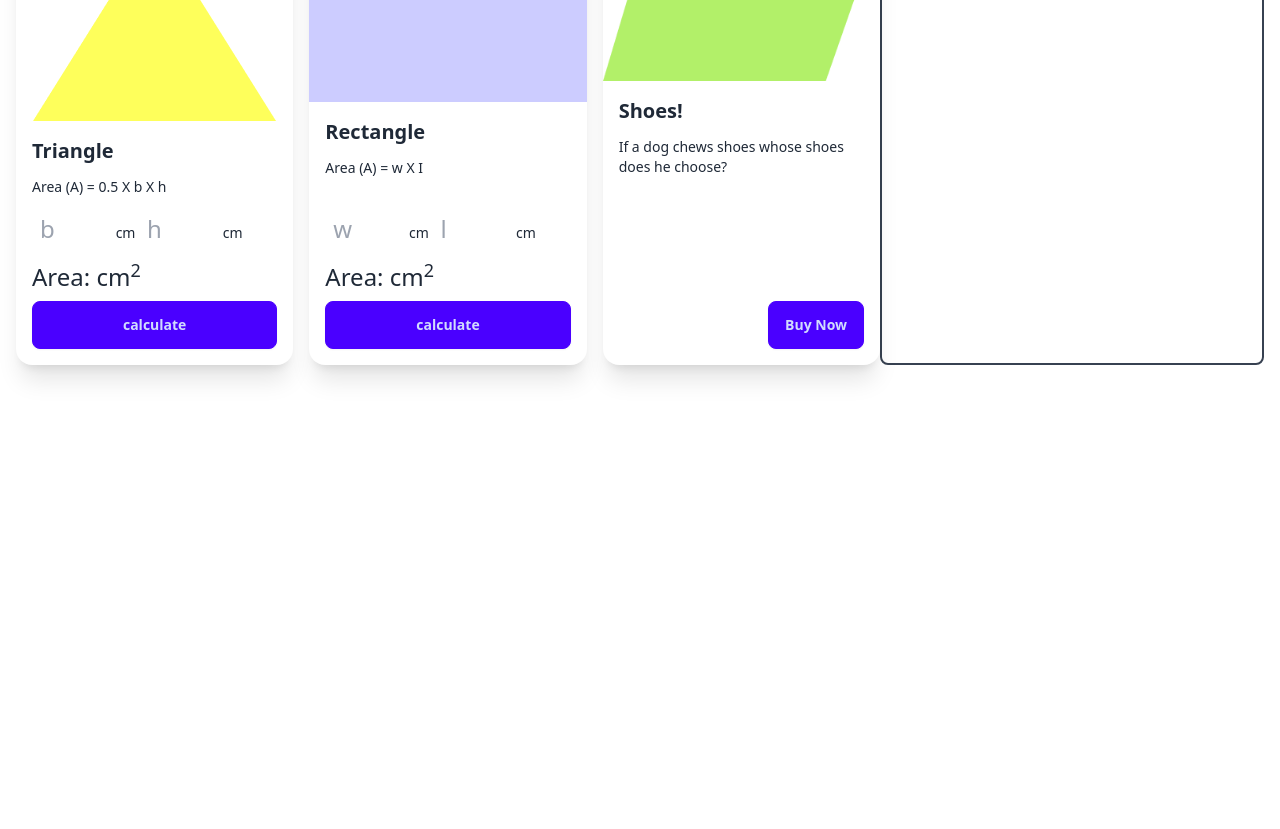
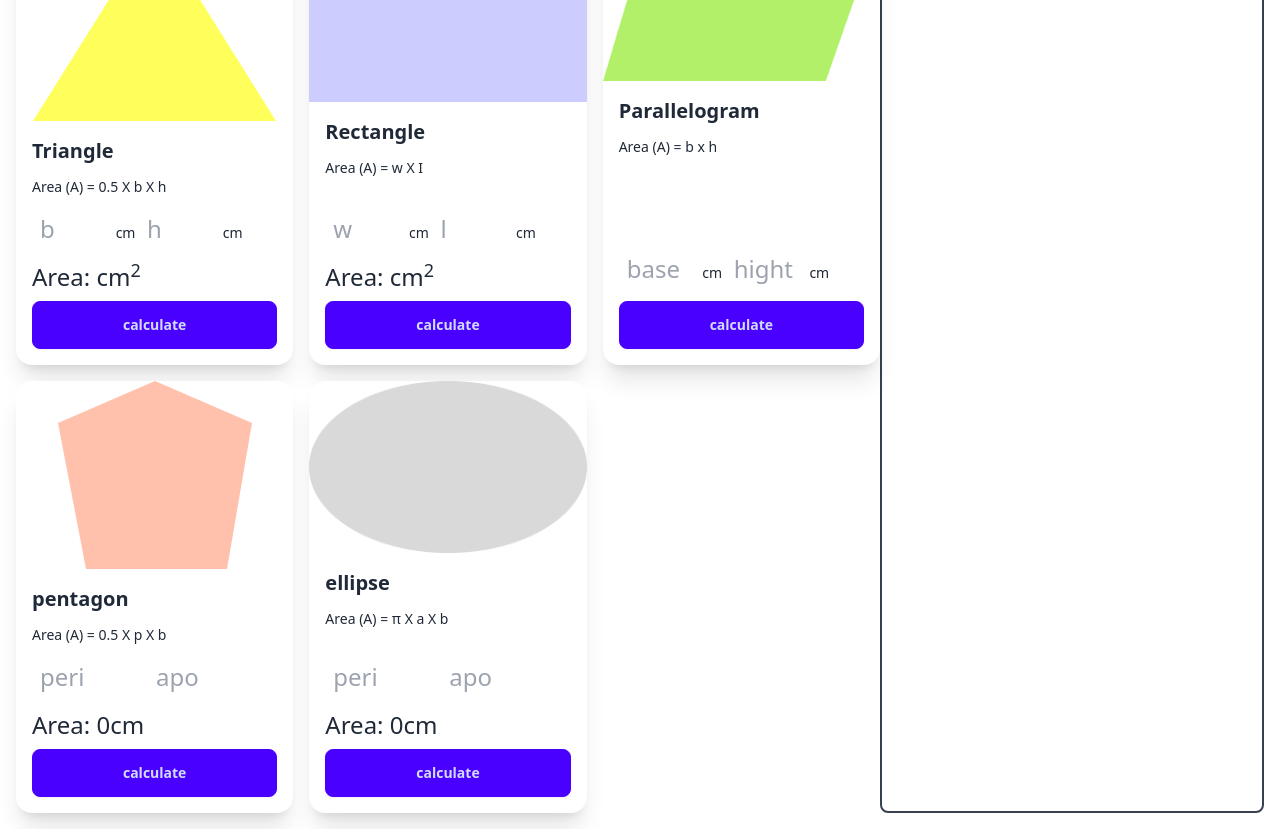
Before and after one commit to sakib31p/dom-doctor, a plain HTML site: page index.html in a window 1280 px wide. Shown: the part 89-918 px from the top of the page. Before the commit the page ends 800 px from the top, so only its background shows below. Drawn offline with nearby package versions, Linux system fonts and the light colour scheme.

Commit message:
added all

```diff
--- /dev/null
+++ b/ellipse.js
@@ -0,0 +1,19 @@
+function calculateEllipseArea(){
+    const majorRadius = getInputValueById('ellipse-major-radius');
+    const minorRadius = getInputValueById('ellipse-minor-radius');
+    const area = 3.1416 * majorRadius * minorRadius;
+    setInnerTextById('ellipse-area',area);
+
+}
+
+function getInputValueById(inputFieldId){
+    const inputField = document.getElementById(inputFieldId);
+    const inputValueText = inputField.value;
+    const value = parseFloat(inputValueText);
+    return value;
+}
+
+function setInnerTextById(elementId,area){
+    const element = document.getElementById(elementId);
+    element.innerText = area;
+}
--- a/index.html
+++ b/index.html
@@ -60,10 +60,60 @@
             <div class="card card-compact w-auto bg-base-100 shadow-xl">
                 <figure><img src="images/parallelogram.png" alt="Shoes" /></figure>
                 <div class="card-body">
-                  <h2 class="card-title">Shoes!</h2>
-                  <p>If a dog chews shoes whose shoes does he choose?</p>
+                  <h2 class="card-title">Parallelogram</h2>
+                  <p>Area (A) = b    x   h</p>
+                  <div>
+                    <!-- base  -->
+                    <input class="w-20 text-2xl p-2 rounded-sm" type="text" name="" id="parallelogram-base" placeholder="base">
+                    <span>cm</span>
+                    <!-- hight  -->
+                    <input class="w-20 text-2xl p-2 rounded-sm" type="text" name="" id="parallelogram-hight" placeholder="hight">
+                    <span>cm</span>
+                  </div>
                   <div class="card-actions justify-end">
-                    <button class="btn btn-primary">Buy Now</button>
+                    <button onclick="calculateParallelogramArea()" class="btn btn-primary w-full">calculate</button>
+                  </div>
+                </div>
+              </div>
+<!-- pentagon  -->
+            <div class="card card-compact w-auto bg-base-100 shadow-xl">
+                <figure><img src="images/pentagon.png" alt="Shoes" /></figure>
+                <div class="card-body">
+                  <h2 class="card-title">pentagon</h2>
+                  <p>Area (A) = 0.5 X p X b</p>
+                  <div class="flex gap-5">
+                    <!-- perimeter-->
+                    <input class="w-24 text-2xl p-2 rounded-sm" type="text" name="" id="pentagon-perimeter" placeholder="peri">
+
+                    <!-- apothem -->
+                    <input class="w-24 text-2xl p-2 rounded-sm" type="text" name="" id="pentagon-apothem" placeholder="apo">
+                  </div>
+                  <div>
+                    <p class="text-2xl">Area: <span id="pentagon-area">0</span><span>cm</span></p>
+                  </div>
+                  <div class="card-actions justify-end">
+                    <button onclick="calculatePentagonArea()" class="btn btn-primary w-full">calculate</button>
+                  </div>
+                </div>
+              </div>
+              <!-- ellipse -->
+            <div class="card card-compact w-auto bg-base-100 shadow-xl">
+                <figure><img src="images/ellipse.png" alt="Shoes" /></figure>
+                <div class="card-body">
+                  <h2 class="card-title">ellipse</h2>
+                  <p>Area (A) = π X a X b</p>
+                  <div class="flex gap-5">
+                    <!-- major radius-->
+                    <input class="w-24 text-2xl p-2 rounded-sm" type="text" name="" id="ellipse-major-radius" placeholder="peri">
+
+                    <!-- minor radius -->
+                    <input class="w-24 text-2xl p-2 rounded-sm" type="text" name="" id="ellipse-minor-radius" placeholder="apo">
+                  </div>
+                  <div>
+                    <p class="text-2xl">Area: <span id="ellipse-area">0</span><span>cm</span></p>
+                  </div>
+                  <div class="card-actions justify-end">
+                    <button onclick="calculateEllipseArea()" class="btn btn-primary w-full">calculate</button>
                   </div>
                 </div>
               </div>
@@ -80,5 +130,9 @@
 </main>
 <script src="scripts/triangle.js"></script>
 <script src="scripts/rectangle.js"></script>
+<script src="scripts/parallelogram.js"></script>
+<script src="scripts/pentagon.js"></script>
+<script src="scripts/../ellipse.js"></script>
+<script src="scripts/./practic.js"></script>
 </body>
 </html>
--- /dev/null
+++ b/scripts/parallelogram.js
@@ -0,0 +1,16 @@
+function calculateParallelogramArea(){
+   const parallelogramInput = document.getElementById('parallelogram-base');
+   const parallelogramText = parallelogramInput.value;
+   const base = parseFloat(parallelogramText);
+   console.log(base);
+
+//    hight
+const parallelogramHightInput = document.getElementById('parallelogram-hight');
+const parallelogramHightText = parallelogramHightInput.value;
+const hight = parseFloat(parallelogramHightText);
+console.log(hight);
+// calculate
+const areaCalculate = base * hight;
+console.log(areaCalculate);
+
+}
--- /dev/null
+++ b/scripts/pentagon.js
@@ -0,0 +1,18 @@
+function calculatePentagonArea(){
+    const perimeter = getInputValueById('pentagon-perimeter');
+    const apothem = getInputValueById('pentagon-apothem');
+    const area = 0.5 * perimeter * apothem;
+    setInnerTextById('pentagon-area',area)
+}
+
+function getInputValueById(inputFieldId){
+   const inputField = document.getElementById(inputFieldId);
+   const inputValueText = inputField.value;
+   const value = parseFloat(inputValueText);
+   return value;
+}
+// set value
+function setInnerTextById(elementId,area){
+   const element = document.getElementById(elementId);
+   element.innerText = area;
+}
--- /dev/null
+++ b/scripts/practic.js
@@ -0,0 +1,2 @@
+var container = document.getElementById('container');
+container.innerHTML = '';
```
